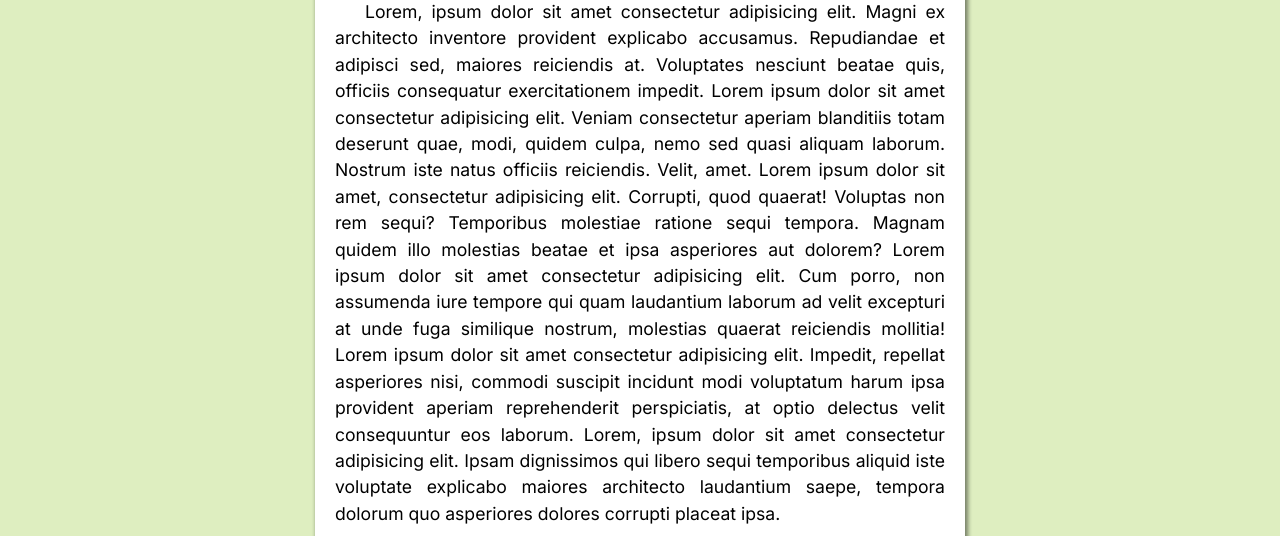
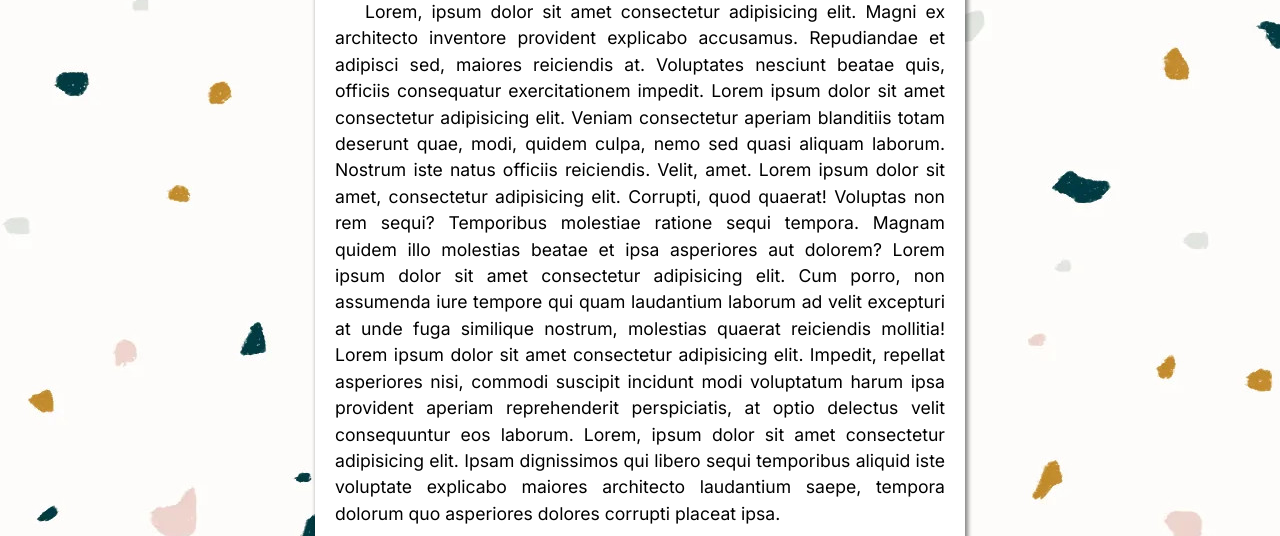
Before and after one commit to Nxdededo/stare, a plain HTML site: page index.html in a window 1280 px wide. Shown: the part 359-895 px from the top of the page. Drawn offline with Linux system fonts and the light colour scheme.

Commit message:
adicionando imagem teste

```diff
--- a/styles/style.css
+++ b/styles/style.css
@@ -187,7 +187,7 @@ nav a:hover {
 
 body {
     display: block;
-    background-color: #DEEEC0;
+    background-image: url('../image/wallpaper-teste.jpg');
 }
 
 main {
```
Also changed, not shown: image/wallpaper-teste.jpg (added).
